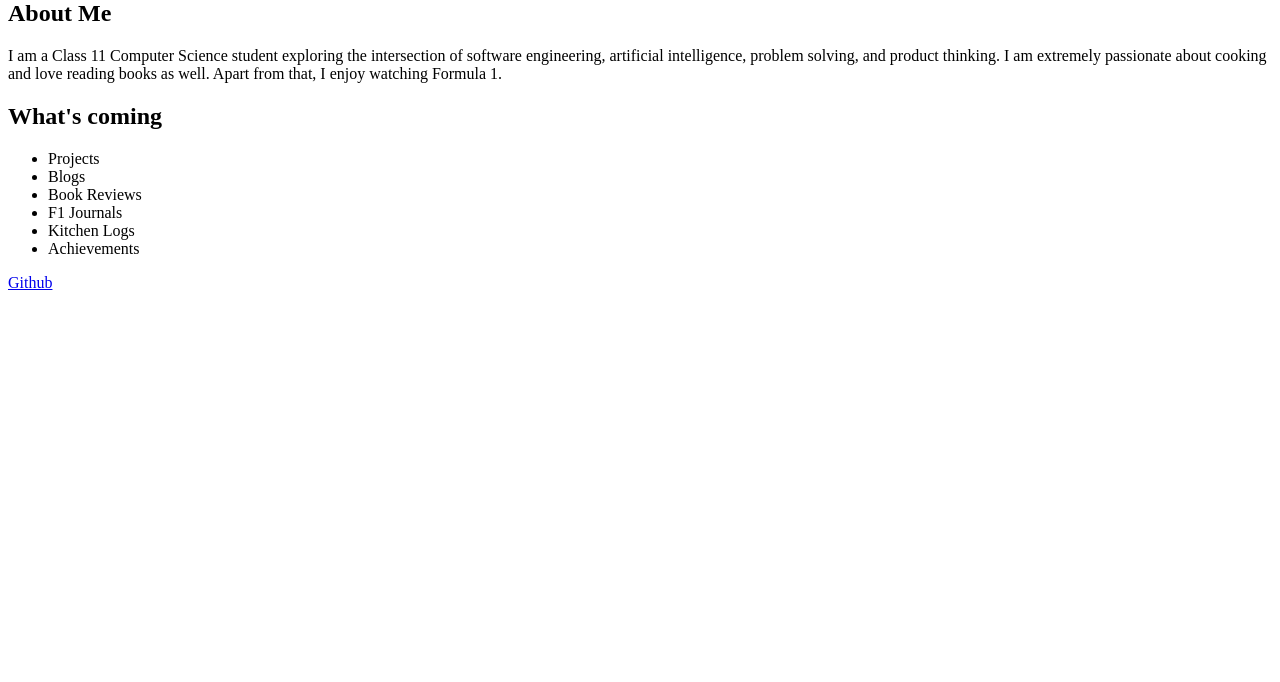
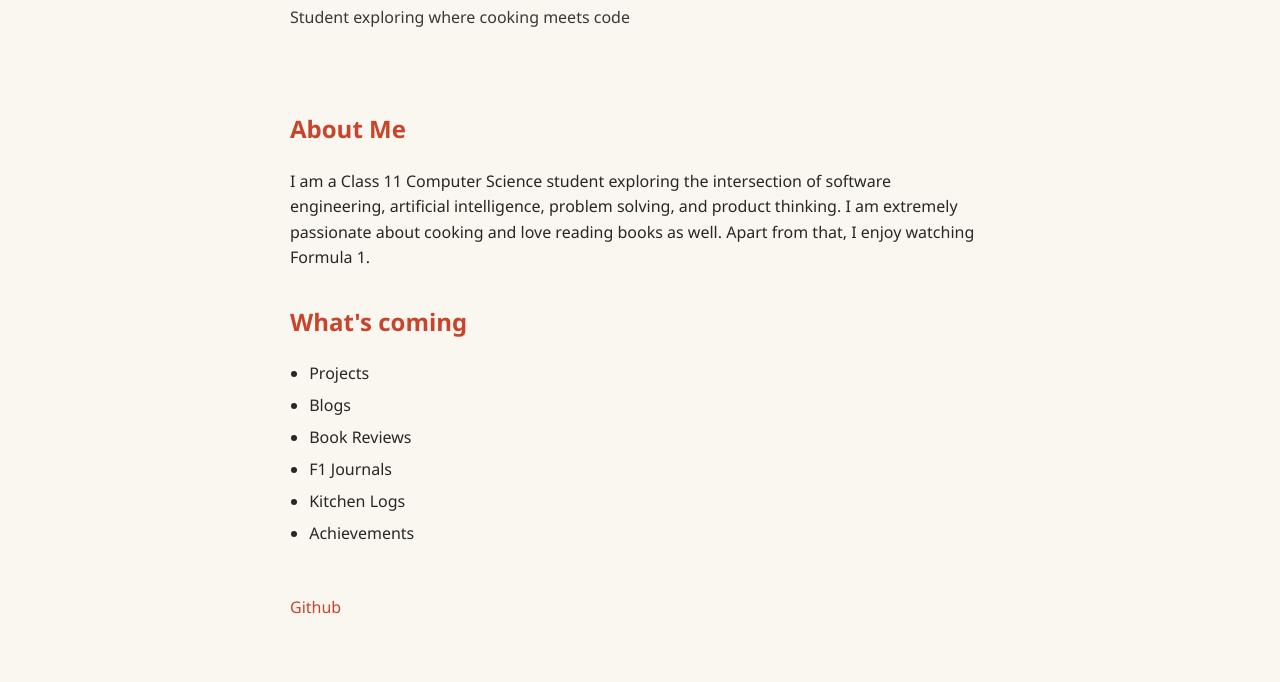
Before and after one commit to Kanisha-P/Kanisha-P.github.io, a plain HTML site: page index.html in a window 1280 px wide. Shown: the part 118-800 px from the top of the page. Drawn offline with Linux system fonts and the light colour scheme.

Commit message:
Add stylesheet & basic page styling

```diff
--- a/index.html
+++ b/index.html
@@ -5,6 +5,7 @@
 <head>
     <meta charset="UTF-8">
     <meta name="viewport" content="width=device-width, initial-scale=1.0">
+    <link rel="stylesheet" href="style.css">
     <title>This is Kanisha</title>
 </head>
 
--- /dev/null
+++ b/style.css
@@ -0,0 +1,61 @@
+/* ------------------ COLOR PALETTE ------------------ */
+:root {
+    --bg: #faf6f0;
+    --text: #2b2523;
+    --accent: #c8442b;
+    --muted: #3D3635;
+}
+
+/* ------------------ WHOLE PAGE ------------------ */
+body {
+    background-color: var(--bg);
+    color: var(--text);
+    font-family: 'Segoe UI', Tahoma, Geneva, Verdana, sans-serif;
+    line-height: 1.6;
+    margin: 0;
+}
+
+/* ------------------CENTERED READING COLOUMN ------------------ */
+header,
+main,
+footer {
+    max-width: 700px;
+    margin: 0 auto;
+    padding: 1rem 1.5rem;
+}
+
+/*--------------------HEADINGS--------------------*/
+h1 {
+    font-size: 2.5rem;
+    margin-bottom: 0.25rem;
+}
+
+h2 {
+    color: var(--accent);
+    margin-top: 2rem;
+}
+
+/*---------------------- TAGLINE & FOOTER ----------------------*/
+header p,
+footer p {
+    color: var(--muted);
+}
+
+/*---------------------- LINKS ----------------------*/
+a {
+    color: var(--accent);
+    text-decoration: none;
+}
+
+a:hover {
+    text-decoration: underline;
+}
+
+/*---------------------- LISTS ----------------------*/
+ul {
+    padding-left: 1.2rem;
+}
+
+li {
+    margin-bottom: 0.4rem;
+}
```
